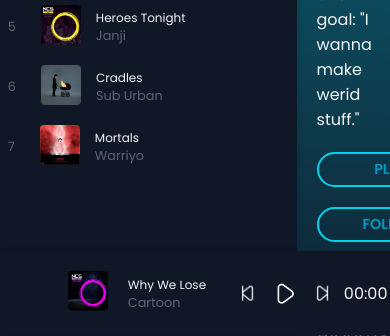
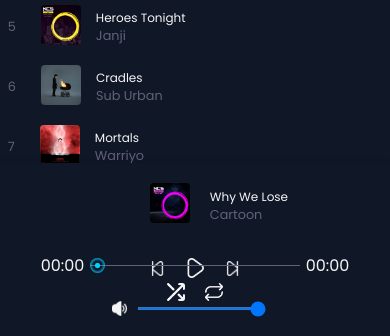
Before and after one commit to alirabbani97/music-web-app, a website built with Vite: page index.html in a window 390 px wide. Shown: the part 508-844 px from the top of the page. Built offline with nearby package versions, Linux system fonts and the light colour scheme; files whose address does not match are found by name.

Commit message:
responsive test

```diff
--- a/style.css
+++ b/style.css
@@ -124,7 +124,8 @@
   cursor: pointer;
 }
 
-.active, .song-card:hover {
+.active,
+.song-card:hover {
   background-color: #61627a50;
 }
 
@@ -320,7 +321,7 @@
   display: flex;
   justify-content: space-between;
   background-color: var(--back-color);
-  height: 500x;
+  height: 500px;
   position: sticky;
   bottom: 0;
   width: 100vw;
@@ -341,13 +342,12 @@
 .player.details {
   position: relative;
   width: 20vw;
-  margin-left:2vw;
+  margin-left: 2vw;
   min-width: fit-content;
   display: flex;
   justify-content: flex-start;
   align-items: center;
   font-size: 0.8rem;
-
 }
 
 .player .equalizer-gif {
@@ -396,7 +396,6 @@
   align-items: center;
   justify-content: space-between;
   position: relative;
-
 }
 
 .player-seeker .seeker-container {
@@ -437,12 +436,12 @@
   );
   cursor: pointer; /* Cursor on hover */
 }
-#duration, #current-time{
+#duration,
+#current-time {
   width: 70px;
   text-align: center;
   margin: 5px 0;
 }
-
 
 /**************PLAYER OPTIONS**************/
 
@@ -452,12 +451,10 @@
 }
 
 /**************PLAYER VOLUME**************/
- .player.volume{
+.player.volume {
   margin-right: 3vw;
-
- }
+}
 #volume-slider {
-
   height: 3px;
   width: 100%;
   background-color: var(--font-secondary);
@@ -480,3 +477,47 @@
   scale: 1.1;
   transition: 0.2s ease-out;
 }
+
+/* for mobile screens */
+
+@media screen and (max-width: 480px) {
+  section .catalog {
+    display: none;
+  }
+  .playlist-bar {
+    flex-basis: 100vw;
+
+  }
+  .playerbar {
+    height: 500px;
+    flex-direction: column;
+    justify-content: center;
+    align-items: center;
+  }
+  .player.details {
+    position: relative;
+    width: 20vw;
+    margin-left: 2vw;
+    min-width: fit-content;
+    display: flex;
+    justify-content: flex-start;
+    align-items: center;
+    font-size: 0.8rem;
+  }
+  .player-seeker {
+    width: 80vw;
+    display: flex;
+    align-items: center;
+    justify-content: space-between;
+    position: relative;
+  }
+
+  .player.buttons {
+    width: fit-content;
+    position: relative;
+    top:30px
+  }
+  .player.volume {
+    margin-right: 3vw;
+  }
+}
```
